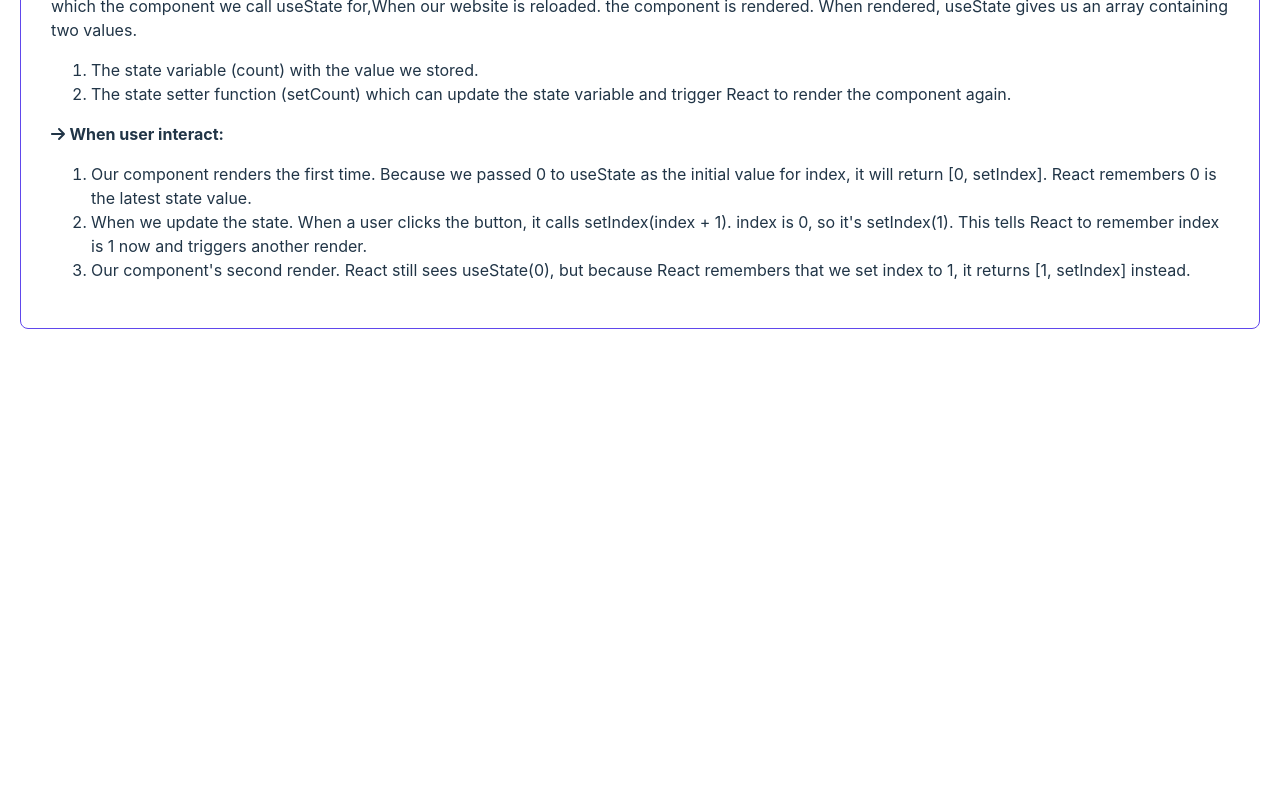
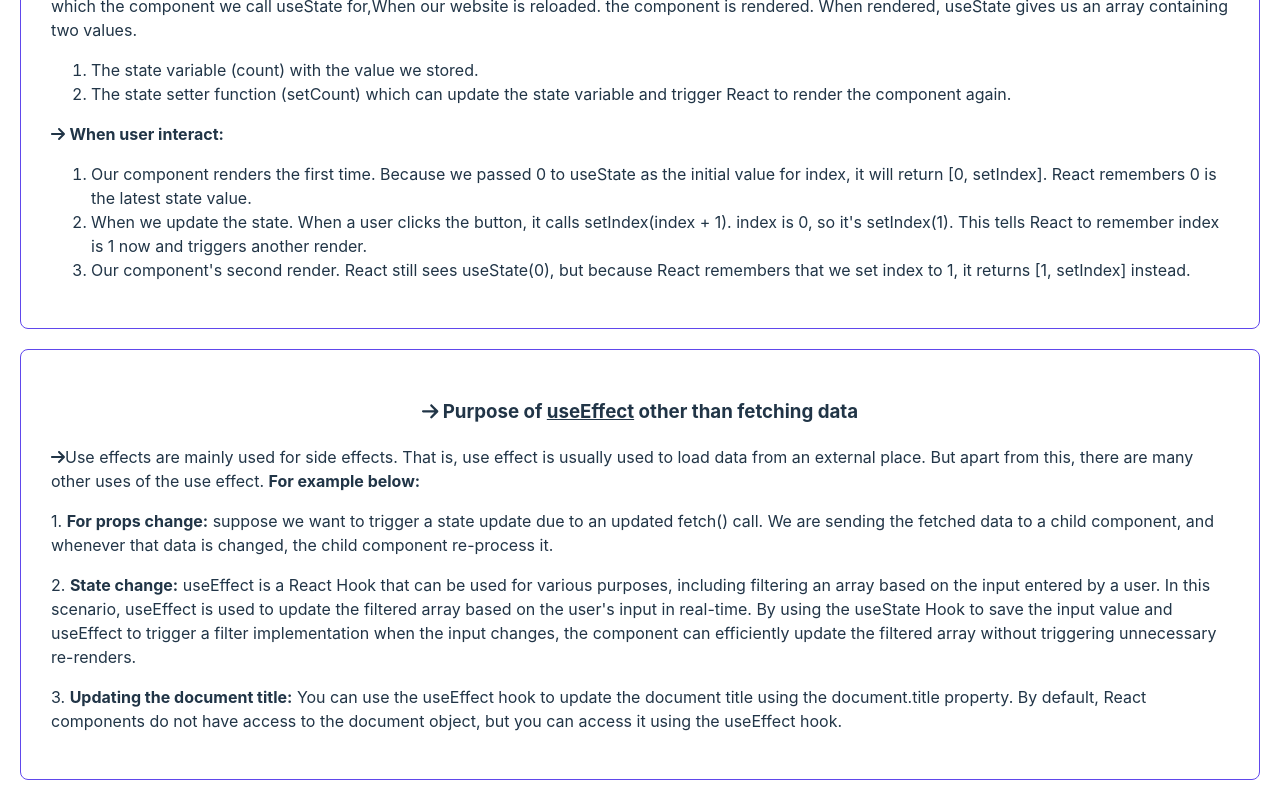
Before and after one commit to faridul22/knowledge-cafe, a React (Vite) app: page / in a window 1280 px wide. Shown: the part 4745-5545 px from the top of the page. Before the commit the page ends 5094 px from the top, so only its background shows below. Built offline with nearby package versions, Linux system fonts and the light colour scheme.

Commit message:
Purpose of useEffect other than fetching data qna added

```diff
--- a/src/components/QuestionAnswer/QuestionAnswer.jsx
+++ b/src/components/QuestionAnswer/QuestionAnswer.jsx
@@ -49,6 +49,18 @@ const QuestionAnswer = () => {
 
                 </div>
             </article>
+            <article>
+                <h3>
+                    <FontAwesomeIcon icon={faArrowRight} /> Purpose of <u>useEffect</u> other than fetching data
+                </h3>
+                <p><FontAwesomeIcon icon={faArrowRight} />Use effects are mainly used for side effects. That is, use effect is usually used to load data from an external place. But apart from this, there are many other uses of the use effect. <strong>For example below:</strong>
+                </p>
+                <p>1. <strong>For props change:</strong> suppose we want to trigger a state update due to an updated fetch() call. We are sending the fetched data to a child component, and whenever that data is changed, the child component re-process it.</p>
+
+                <p>2. <strong>State change:</strong> useEffect is a React Hook that can be used for various purposes, including filtering an array based on the input entered by a user. In this scenario, useEffect is used to update the filtered array based on the user's input in real-time. By using the useState Hook to save the input value and useEffect to trigger a filter implementation when the input changes, the component can efficiently update the filtered array without triggering unnecessary re-renders.</p>
+
+                <p>3. <strong>Updating the document title:</strong> You can use the useEffect hook to update the document title using the document.title property. By default, React components do not have access to the document object, but you can access it using the useEffect hook.</p>
+            </article>
         </div>
     );
 };
```
